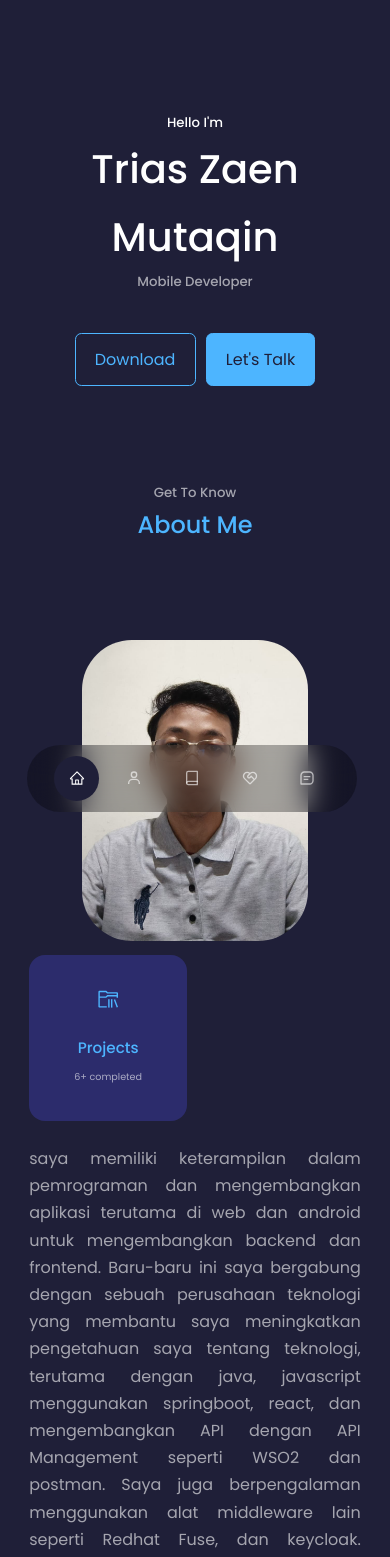
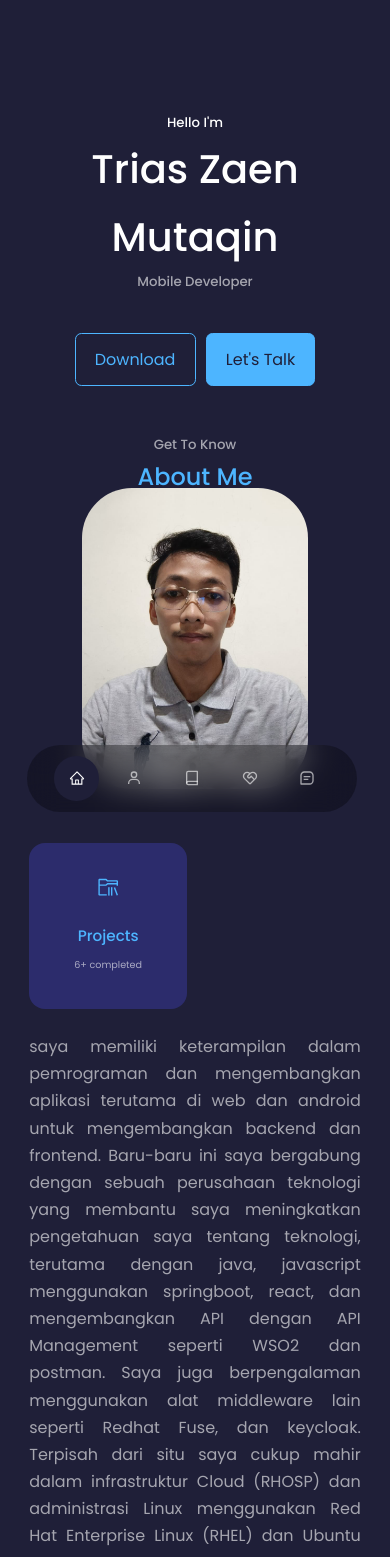
Before and after one commit to Trias1/portfolio, a React (Create React App) app: page / in a window 390 px wide. Shown: the top 1557 px of the page. Built offline with nearby package versions, Linux system fonts and the light colour scheme.

Commit message:
update data

```diff
--- a/src/components/about/about.css
+++ b/src/components/about/about.css
@@ -1,6 +1,6 @@
 .about__container {
     display: grid;
-    grid-template-columns: 35% 55%;
+    grid-template-columns: 25% 55%;
     gap: 10%;
 }
 
@@ -23,7 +23,6 @@
     overflow: hidden;
     width: 80%;
     transition: var(--transition);
-    margin-top: 5rem;
 }
 
 /* .about__me-image:hover {
--- a/src/components/contact/contact.css
+++ b/src/components/contact/contact.css
@@ -2,7 +2,7 @@
     width: 58%;
     display: grid;
     grid-template-columns: 30% 60%;
-    gap: 8%;
+    gap: 4%;
 }
 
 .contact__options {
--- a/src/components/experience/experience.css
+++ b/src/components/experience/experience.css
@@ -3,7 +3,7 @@
 .experience__container {
     display: grid;
     grid-template-columns: 1fr 1fr;
-    gap: 2rem;
+    gap: 1rem;
 }
 
 .experience__container > div {
--- a/src/components/portfolio/portfolio.css
+++ b/src/components/portfolio/portfolio.css
@@ -1,7 +1,7 @@
 .portfolio__container {
     display: grid;
     grid-template-columns: repeat(3, 1fr);
-    gap: 2rem;
+    gap: 1rem;
 }
 
 .portfolio__item {
--- a/src/components/services/services.css
+++ b/src/components/services/services.css
@@ -1,7 +1,7 @@
 .services__container {
     display: grid;
     grid-template-columns: repeat(2, 1fr);
-    gap: 2rem;
+    gap: 1rem;
 }
 
 .service {
--- a/src/index.css
+++ b/src/index.css
@@ -58,7 +58,7 @@ h1 {
 }
 
 section {
-    margin-top: 8rem;
+    margin-top: 2rem;
 }
 
 section > h2,
@@ -69,7 +69,7 @@ section > h5 {
 
 section > h2 {
     color: var(--color-primary);
-    margin-bottom: 3rem;
+    margin-bottom: 2rem;
 }
 
 .text-light {
@@ -120,7 +120,7 @@ img {
         width: var(--container-width-md);
     }
     section {
-        margin-top: 6rem;
+        margin-top: 3rem;
     }
 
 }
@@ -132,7 +132,7 @@ img {
         width: var(--container-width-sm);
     }
     section > h2 {
-        margin-bottom: 6rem;
+        margin-bottom: 2rem;
     }
 
 }
```
